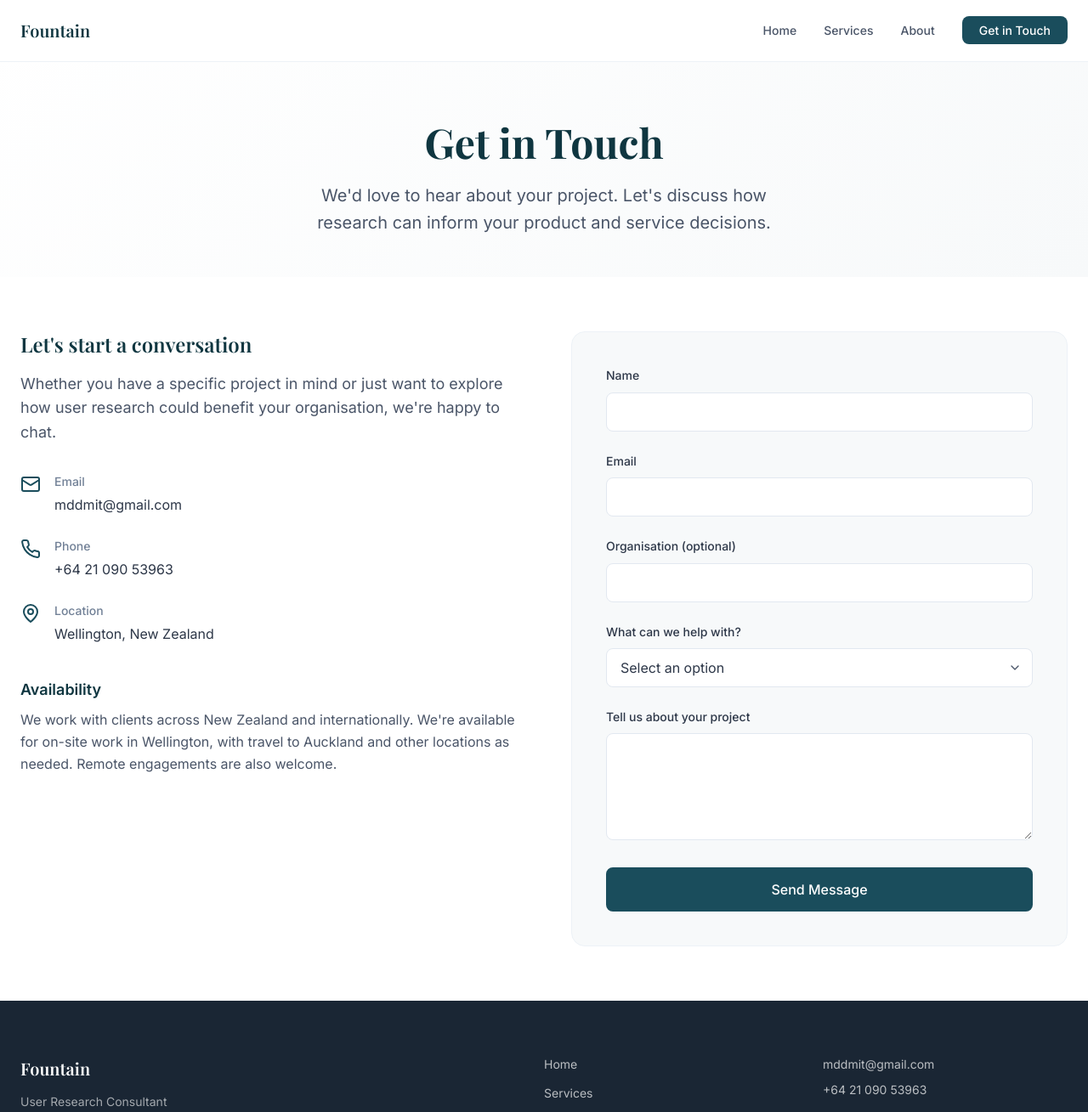
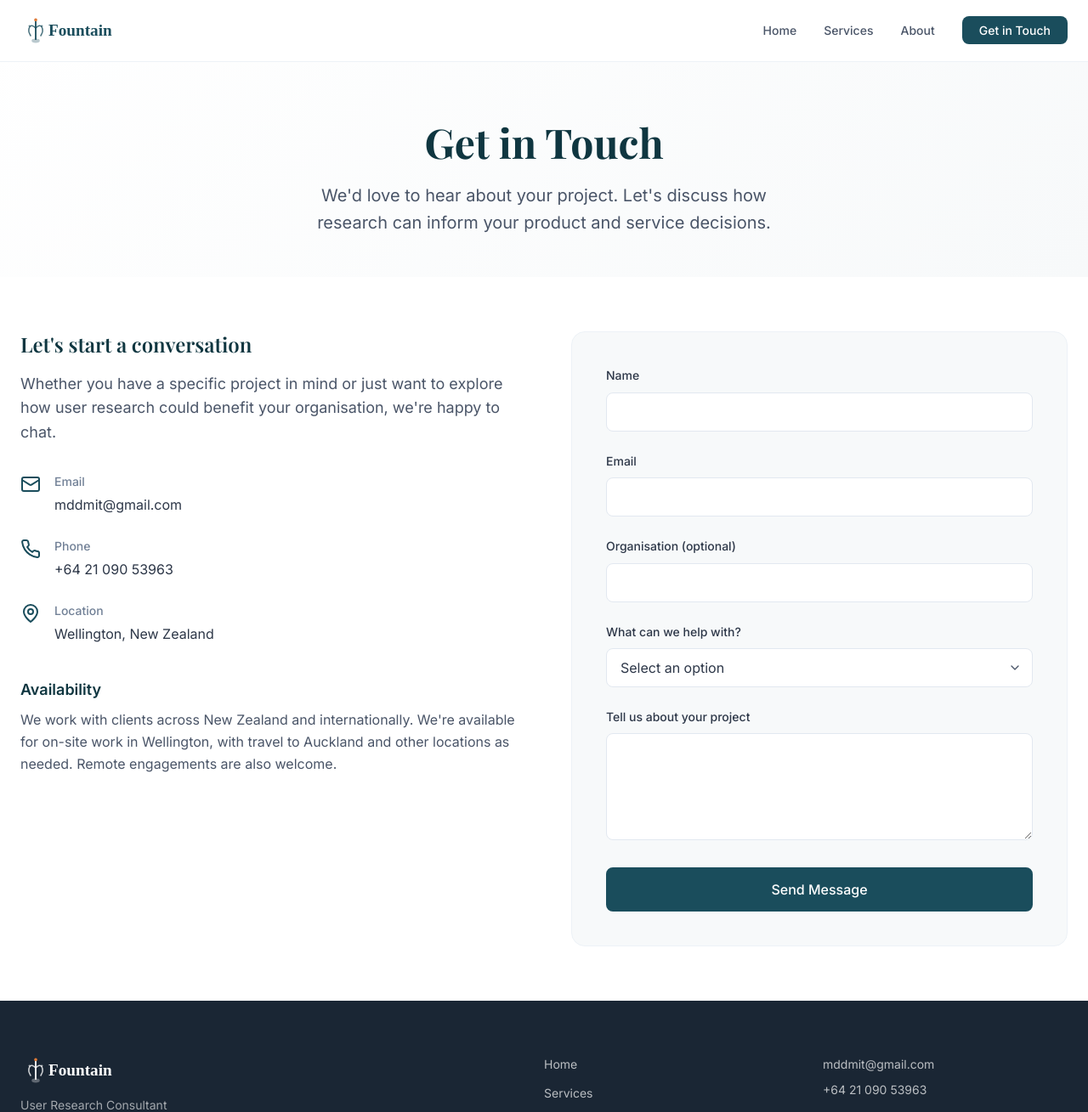
Before and after one commit to mdutton27/FOUNTAIN, a website: page contact.html in a window 1280 px wide. Shown: the top 1309 px of the page at 85% size. Drawn offline with nearby package versions, Linux system fonts and the light colour scheme.

Commit message:
Replace text-based logo with SVG image across all pages
- Nav: replaced span.nav__logo-text with img using fountain-logo.svg
- Footer: replaced span.footer__logo with img using fountain-logo-white.svg (white variant for dark background)
- Updated CSS to use height-constrained image styles with hover opacity transition
- FountainLogo.png was not present; used existing SVG assets as specified in task

Co-Authored-By: Paperclip <noreply@paperclip.ing>

```diff
--- a/contact.html
+++ b/contact.html
@@ -14,7 +14,7 @@
     <header class="header">
         <nav class="nav container">
             <a href="index.html" class="nav__logo">
-                <span class="nav__logo-text">Fountain</span>
+                <img src="images/fountain-logo.svg" alt="Fountain" class="nav__logo-img">
             </a>
             <button class="nav__toggle" aria-label="Toggle navigation">
                 <span></span>
@@ -145,7 +145,7 @@
         <div class="container">
             <div class="footer__content">
                 <div class="footer__brand">
-                    <span class="footer__logo">Fountain</span>
+                    <img src="images/fountain-logo-white.svg" alt="Fountain" class="footer__logo">
                     <p class="footer__tagline">User Research Consultant<br>Wellington, New Zealand</p>
                 </div>
                 <nav class="footer__nav">
--- a/css/styles.css
+++ b/css/styles.css
@@ -272,15 +272,15 @@ p:last-child {
     align-items: center;
 }
 
-.nav__logo-text {
-    font-family: var(--font-serif);
-    font-size: var(--text-xl);
-    font-weight: 600;
-    color: var(--color-primary-dark);
+.nav__logo-img {
+    height: 36px;
+    width: auto;
+    display: block;
+    transition: opacity 0.2s ease;
 }
 
-.nav__logo:hover .nav__logo-text {
-    color: var(--color-primary);
+.nav__logo:hover .nav__logo-img {
+    opacity: 0.8;
 }
 
 .nav__toggle {
@@ -1121,10 +1121,8 @@ a.contact-item__value:hover {
 }
 
 .footer__logo {
-    font-family: var(--font-serif);
-    font-size: var(--text-xl);
-    font-weight: 600;
-    color: #fff;
+    height: 36px;
+    width: auto;
     display: block;
     margin-bottom: var(--space-3);
 }
```
Also changed, not shown: about.html (+2 -2 lines), index.html (+2 -2 lines), services.html (+2 -2 lines).
